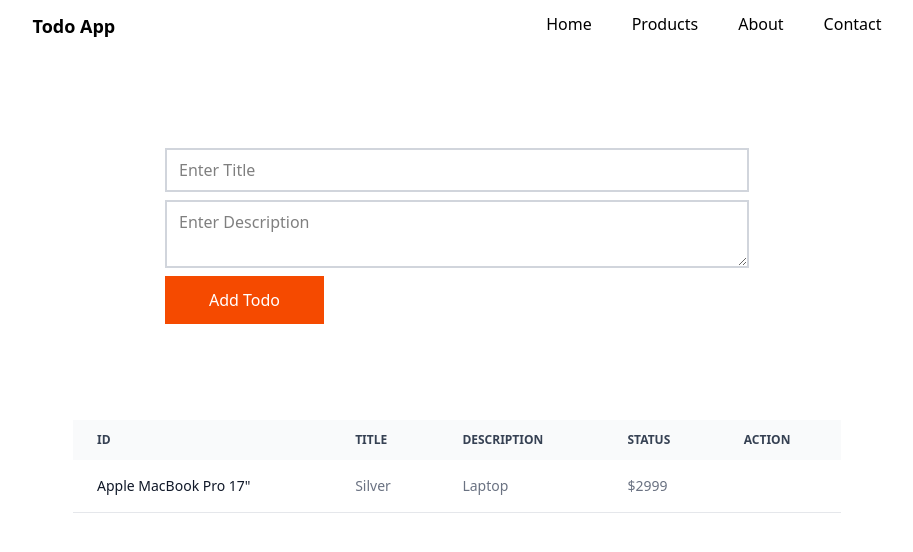
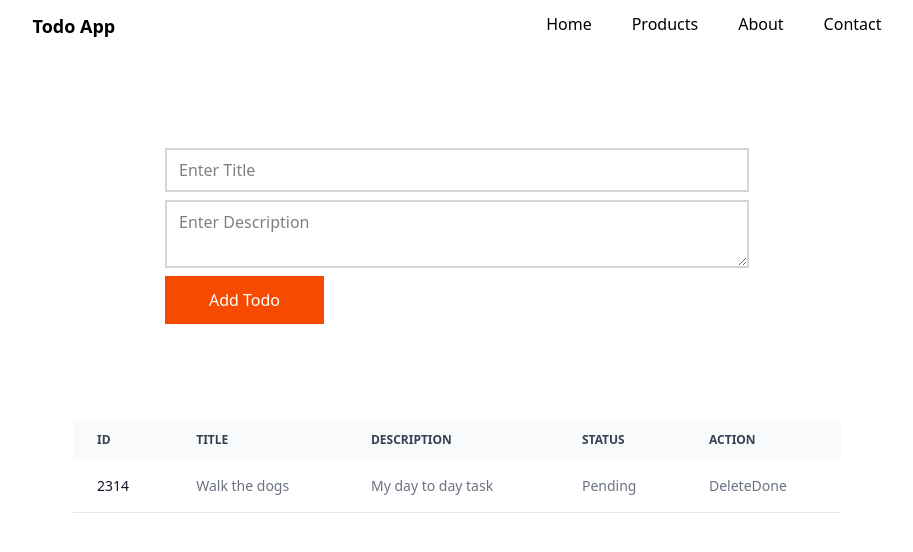
Before and after one commit to naolumer/Next.js-Intro, a Next.js app in the folder fullstack-todoapp/: page / in a window 1280 px wide. Shown: the top 552 px of the page, without its empty margins (183-1096 px from the left). Built offline with nearby package versions, Linux system fonts and the light colour scheme.

Commit message:
added dummy todo task

```diff
--- a/fullstack-todoapp/app/page.jsx
+++ b/fullstack-todoapp/app/page.jsx
@@ -34,16 +34,20 @@ export default function Home() {
               <tbody>
                   <tr className="bg-white border-b dark:bg-gray-800 dark:border-gray-700 border-gray-200">
                       <th scope="row" className="px-6 py-4 font-medium text-gray-900 whitespace-nowrap dark:text-white">
-                          Apple MacBook Pro 17"
+                          2314
                       </th>
                       <td className="px-6 py-4">
-                          Silver
+                          Walk the dogs
                       </td>
                       <td className="px-6 py-4">
-                          Laptop
+                          My day to day task
                       </td>
                       <td className="px-6 py-4">
-                          $2999
+                          Pending
+                      </td>
+                      <td className="px-6 py-4">
+                          <button>Delete</button>
+                          <button>Done</button>
                       </td>
                   </tr>
               </tbody>
```
